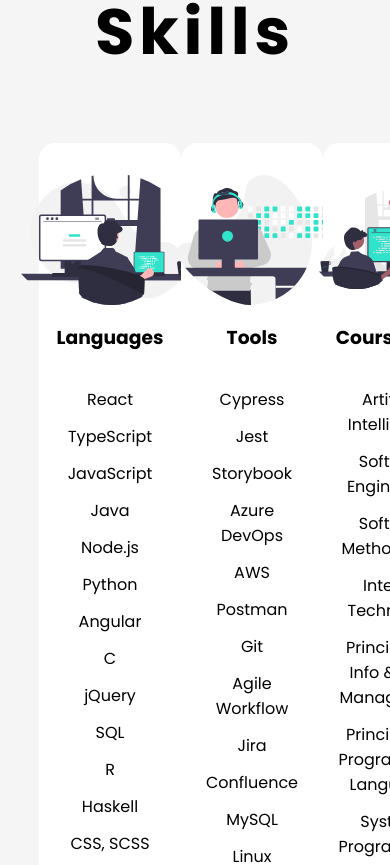
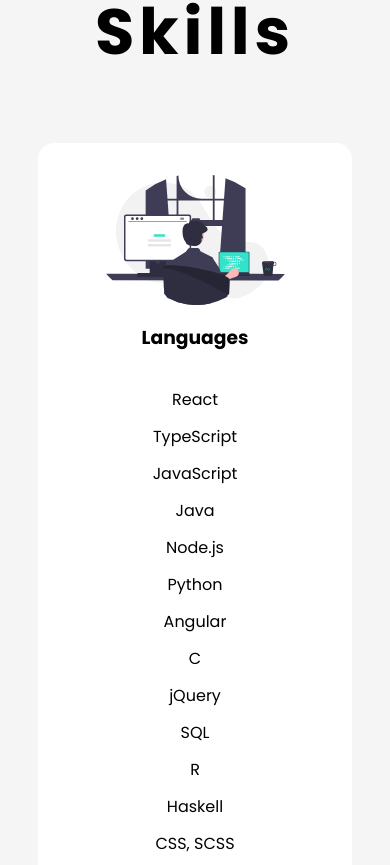
Before and after one commit to dennis-bg/portfolio, a React (Create React App) app: page / in a window 390 px wide. Shown: the part 4145-5010 px from the top of the page. Built offline with nearby package versions, Linux system fonts and the light colour scheme.

Commit message:
skills mobile wip

```diff
--- a/src/components/skills/skillItem/styles.module.css
+++ b/src/components/skills/skillItem/styles.module.css
@@ -20,3 +20,16 @@
     text-align: center;
     margin-bottom: 0.75em;
 }
+
+@media only screen and (max-width: 1100px) {
+    .skillItem {
+        width: 50%;
+        margin-bottom: 2em;
+    }
+}
+
+@media only screen and (max-width: 600px) {
+    .skillItem {
+        width: 80%;
+    }
+}
--- a/src/components/skills/styles.module.css
+++ b/src/components/skills/styles.module.css
@@ -4,3 +4,10 @@
     justify-content: space-between;
     margin-bottom: 4em;
 }
+
+@media only screen and (max-width: 1100px){
+    .skillsContainer {
+        flex-direction: column;
+        align-items: center;
+    }
+}
```
